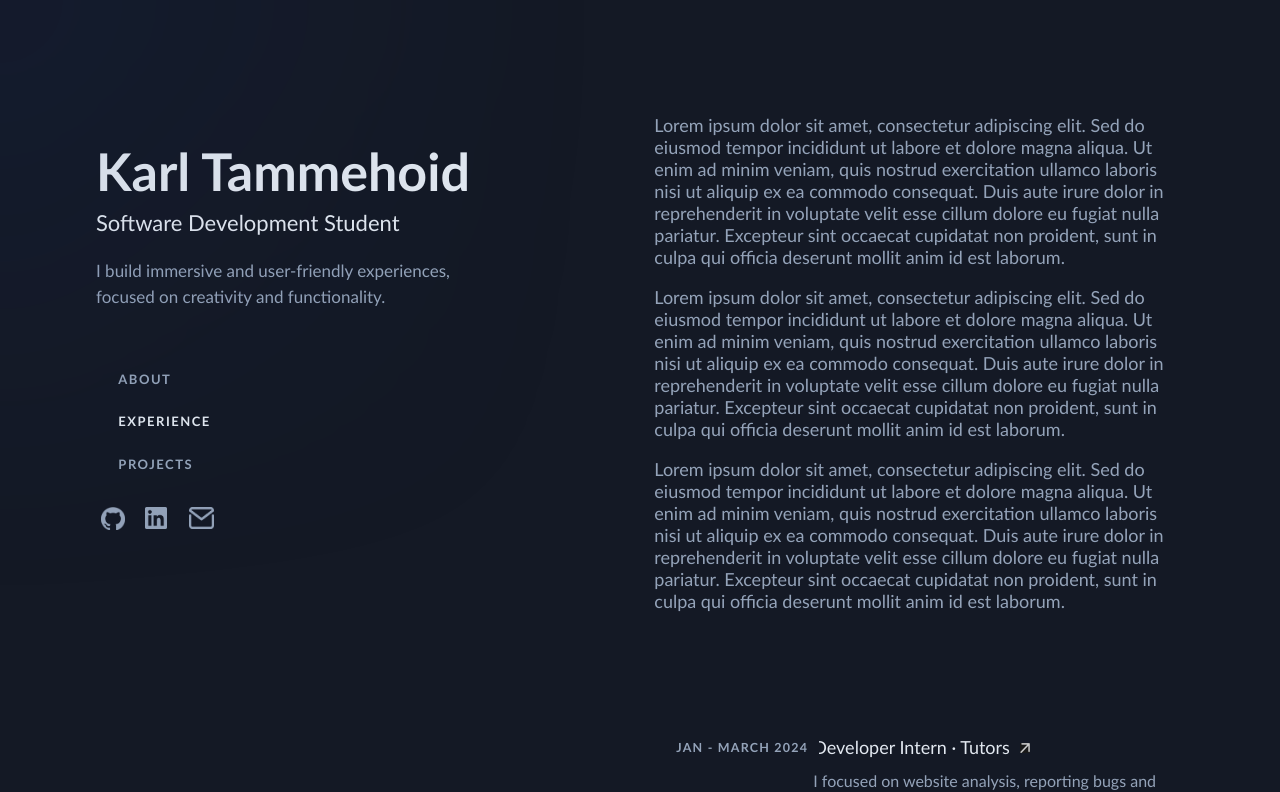
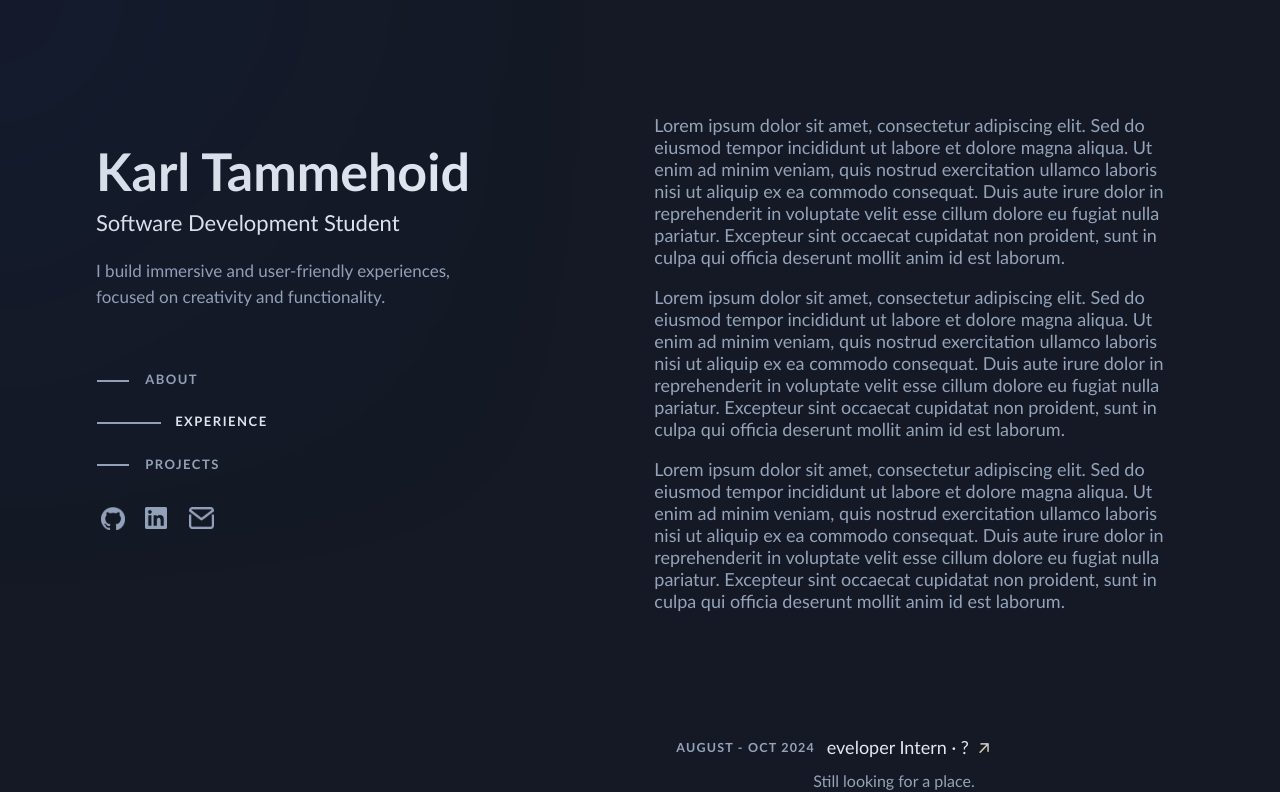
Before and after one commit to ScytheGGG/Portfolio, a React (Create React App) app: page / in a window 1280 px wide. Shown: the top 792 px of the page. Built offline with nearby package versions, Linux system fonts and the light colour scheme.

Commit message:
Working navbar

```diff
--- a/src/b-home/bPage-exp-data.js
+++ b/src/b-home/bPage-exp-data.js
@@ -1,10 +1,10 @@
 const bPageExpData = [
     {
-        website: "https://www.tutors.fi/en",
-        date: "JAN - MARCH 2024",
-        title: "Developer Intern · Tutors",
-        details: "I focused on website analysis, reporting bugs and usability issues. I also dove into React and TypeScript, while also creating personal website projects.",
-        skills: ["React", "TypeScript", "JavaScript", "Website Analysis"],
+        website: "",
+        date: "AUGUST - OCT 2024",
+        title: "Developer Intern · ?",
+        details: "Still looking for a place.",
+        skills: ["React", "JavaScript", "CSS/HTML", "C#"],
     },
     {
         website: "https://www.tutors.fi/en",
--- a/src/b-home/bPage.js
+++ b/src/b-home/bPage.js
@@ -42,11 +42,19 @@ export default function BPage({ entries, projects }) {
     // Function to handle navigation clicks
     const handleNavigationClick = (section) => {
         setActiveSection(section);
-        const element = document.getElementById(`bpr--${section}`);
-        if (element) {
-            element.scrollIntoView({ behavior: "smooth" });
+        if (section === "about") {
+            window.scrollTo({ top: 0, behavior: 'smooth' });
+        } else {
+            const element = document.querySelector(`.bpr--${section}`);
+            if (element) {
+                const viewportHeight = window.innerHeight;
+                const yOffsetPercentage = 0.1; // Adjust this value to set the percentage of viewport height as the offset
+                const yOffset = -viewportHeight * yOffsetPercentage;
+                const y = element.getBoundingClientRect().top + window.pageYOffset + yOffset;
+                window.scrollTo({ top: y, behavior: 'smooth' });
+            }
         }
-    };
+    }
 
     /* - - - - - - - - - -- - - - -- - - -*/
     /* - - - - - - - - - -- - - - -- - - -*/
@@ -80,23 +88,30 @@ export default function BPage({ entries, projects }) {
                 <div className="bpl--nav">
                     <p
                         onClick={() => handleNavigationClick("about")}
+                        className={activeSection === "about" ? "active" : ""}
                         style={{
-                            color: activeSection === "about" ? "var(--white)" : "var(--grayish)",
-                            cursor: "pointer"  // Change cursor to pointer
-                        }} >ABOUT
+                            cursor: "pointer", // Change cursor to pointer
+                            position: "relative", // Required for positioning pseudo-element
+                            paddingLeft: "5%" // Initial padding for the text
+                        }}><span className="navbar-text" style={{ color: activeSection === "about" ? "var(--white)" : "var(--grayish)" }}>ABOUT</span>
                     </p>
-                    <p onClick={() => handleNavigationClick("experience")}
+                    <p
+                        onClick={() => handleNavigationClick("experience")}
+                        className={activeSection === "experience" ? "active" : ""}
                         style={{
-                            color: activeSection === "experience" ? "var(--white)" : "var(--grayish)",
-                            cursor: "pointer"  // Change cursor to pointer
-                        }} >EXPERIENCE
+                            cursor: "pointer", // Change cursor to pointer
+                            position: "relative", // Required for positioning pseudo-element
+                            paddingLeft: "5%" // Initial padding for the text
+                        }}><span className="navbar-text" style={{ color: activeSection === "experience" ? "var(--white)" : "var(--grayish)" }}>EXPERIENCE</span>
                     </p>
                     <p
                         onClick={() => handleNavigationClick("projects")}
+                        className={activeSection === "projects" ? "active" : ""}
                         style={{
-                            color: activeSection === "projects" ? "var(--white)" : "var(--grayish)",
-                            cursor: "pointer"  // Change cursor to pointer
-                        }} >PROJECTS
+                            cursor: "pointer", // Change cursor to pointer
+                            position: "relative", // Required for positioning pseudo-element
+                            paddingLeft: "5%" // Initial padding for the text
+                        }}><span className="navbar-text" style={{ color: activeSection === "projects" ? "var(--white)" : "var(--grayish)" }}>PROJECTS</span>
                     </p>
                 </div>
                 <div className="bpl--images">
--- a/src/style.css
+++ b/src/style.css
@@ -85,6 +85,13 @@ a {
     font-size: 17px;
   }
 
+  /* - - - - - - - - - - */
+  /* NAVIGATION */
+  .navbar-text {
+    transition: transform 0.3s ease; /* Add transition for the text movement */
+    z-index: 1; /* Ensure the text appears above the line */
+  }
+
   .bpl--nav {
     margin-top: 10%;
     margin-left: 4%;
@@ -95,6 +102,39 @@ a {
     user-select: none;
   }
 
+  .bpl--nav p {
+    position: relative;
+    display: flex;
+    align-items: center; /* Center vertically */
+  }
+
+  .bpl--nav p:hover .navbar-text {
+    color: var(--white) !important;
+  }
+
+  .bpl--nav p::before {
+    content: "";
+    position: absolute;
+    left: -4%; /* Align the line with the text */
+    top: 50%; /* Vertically center the line */
+    height: 2px; /* Set the height of the line */
+    width: 6%; /* Set the initial width of the line */
+    background-color: var(--grayish); /* Set the color of the line */
+    transition: width 0.3s ease; /* Add transition for the line width */
+  }
+
+  .bpl--nav p:hover .navbar-text,
+  .bpl--nav p.active .navbar-text {
+    transform: translateX(30px); /* Move the text to the right by 20px when hovered or active */
+  }
+
+  .bpl--nav p:hover::before,
+  .bpl--nav p.active::before {
+    width: 12%; /* Expand the width of the line when hovered or active */
+  }
+
+  /* - - - - - - - - - - */
+  /* PICTURES*/
   .bpl--images {
     display: flex;
     padding-top: 2.75%;
@@ -136,16 +176,13 @@ a {
   color: var(--grayish);
   font-size: 18px;
 
-  .bpr--about {
-    margin-bottom: 20%;
-  }
-
   /*- space between the sections */
   .bpr--experience {
-    margin-bottom: 20%;
+    margin-top: 20%;
   }
 
   .bpr--projects {
+    margin-top: 20%;
     margin-bottom: 10%;
   }
 
```
